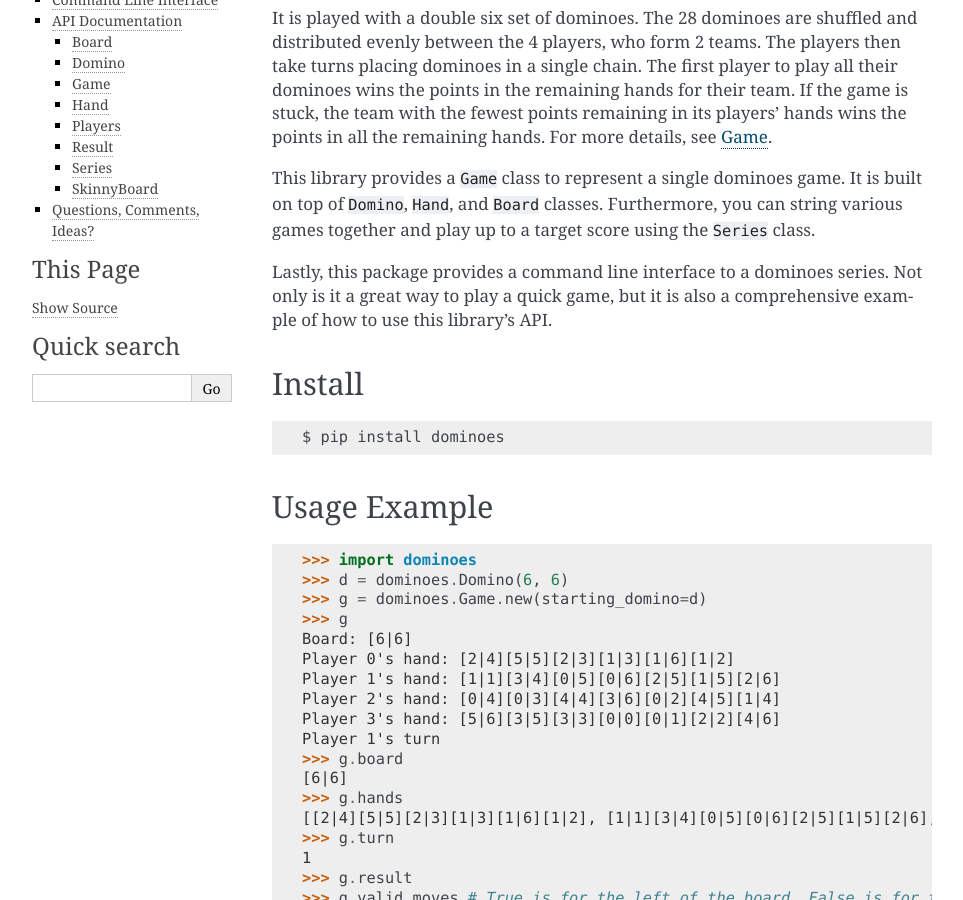
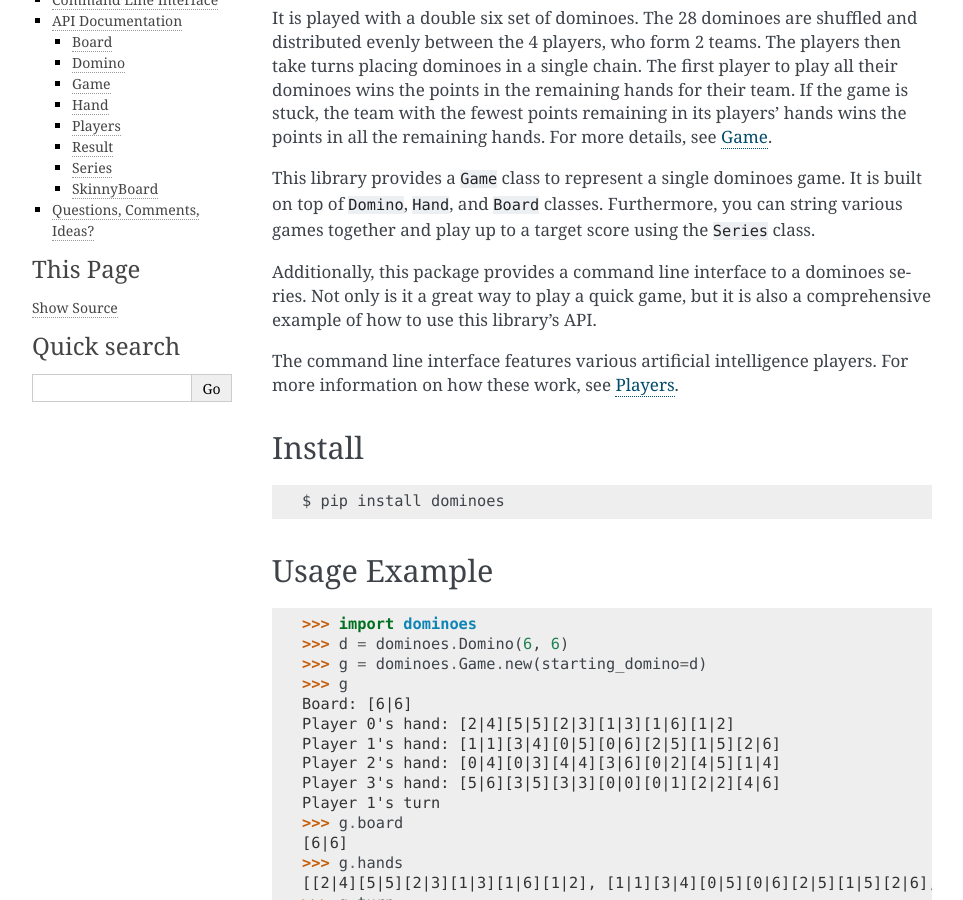
Before and after one commit to abw333/dominoes, a Sphinx documentation site: the page built from docs/index.rst, in a window 1280 px wide and 900 px high, scrolled down 377 px. Shown: the whole window, without its empty margins (148-1111 px from the left). Built offline with Sphinx 7.4.7, drawn with Linux system fonts in a browser that asks for light colours.

Commit message:
updating introduction on README and index.rst

```diff
--- a/docs/index.rst
+++ b/docs/index.rst
@@ -7,7 +7,9 @@ It is played with a double six set of dominoes. The 28 dominoes are shuffled and
 
 This library provides a ``Game`` class to represent a single dominoes game. It is built on top of ``Domino``, ``Hand``, and ``Board`` classes. Furthermore, you can string various games together and play up to a target score using the ``Series`` class.
 
-Lastly, this package provides a command line interface to a dominoes series. Not only is it a great way to play a quick game, but it is also a comprehensive example of how to use this library's API.
+Additionally, this package provides a command line interface to a dominoes series. Not only is it a great way to play a quick game, but it is also a comprehensive example of how to use this library's API.
+
+The command line interface features various artificial intelligence players. For more information on how these work, see :ref:`players`.
 
 Install
 ^^^^^^^
@@ -178,6 +180,8 @@ Hand
 .. autoclass:: dominoes.Hand
     :members: play, draw
 
+.. _players:
+
 Players
 -------
 
```
Also changed, not shown: README.md (+3 -2 lines).
